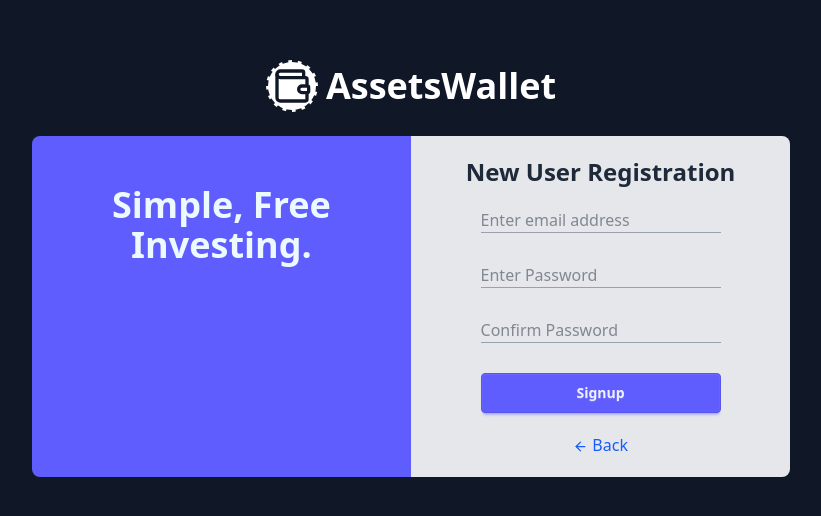
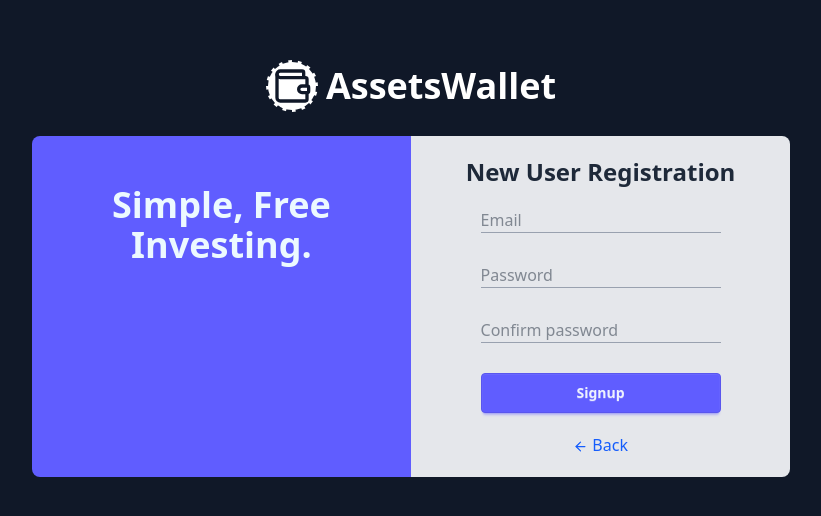
Before and after one commit to SatyShrey/user-login, a Next.js app: page /signup in a window 1280 px wide. Shown: the part 134-650 px from the top of the page, without its empty margins (229-1050 px from the left). Built offline with nearby package versions, Linux system fonts and the light colour scheme; no server answers; the database is empty; sample sign-in values are in the browser's storage.

Commit message:
added Input component

```diff
--- /dev/null
+++ b/app/Input.jsx
@@ -0,0 +1,56 @@
+"use client";
+import { useState } from "react";
+import { BsEye, BsEyeSlash } from "react-icons/bs";
+
+const Input = ({
+  setValue,
+  nextRef = null,
+  type = "text",
+  placeholder = "",
+  onSubmit = () => null,
+  ref,
+  value,
+  regEx,
+  error=""
+}) => {
+  const handleKeyDown = (e, nextRef) => {
+    if (e.key === "Enter") {
+      e.preventDefault();
+      if (nextRef) {
+        nextRef.current.focus();
+      } else {
+        onSubmit();
+      }
+    }
+  };
+
+  const [inputType, setinputType] = useState("password");
+  return (
+    <div className="focus-within:[&>span]:w-60 w-fit mx-auto relative">
+      <input
+        type={type === "password" ? inputType : type}
+        className="border-b border-b-gray-400 w-60 outline-0"
+        placeholder={placeholder}
+        onChange={(e) => setValue(e.target.value)}
+        ref={ref}
+        onKeyDown={(e) => handleKeyDown(e, nextRef)}
+      />
+      <span className="w-0 border-t-2 border-t-primary duration-300 mx-auto block" />
+      <div className="text-red-500 h-7">
+        {value && !regEx.test(value) && error}
+      </div>
+      {value && type === "password" && (
+        <div
+          className="absolute top-1 right-1 cursor-pointer"
+          onClick={() => {
+            setinputType((prev) => (prev === "password" ? "text" : "password"));
+          }}
+        >
+          {inputType === "text" ? <BsEyeSlash /> : <BsEye />}
+        </div>
+      )}
+    </div>
+  );
+};
+
+export default Input;
--- a/app/login/page.jsx
+++ b/app/login/page.jsx
@@ -1,16 +1,15 @@
 "use client";
 
-import { useEffect, useState } from "react";
+import { useEffect, useRef, useState } from "react";
 import { AnimatePresence, motion } from "framer-motion";
 import { ArrowRight, DollarSign, IndianRupee, Wallet } from "lucide-react";
 import { GiGoldBar } from "react-icons/gi";
-import GoogleLogo from "./googlelogo";
-import { BsEye, BsEyeSlash } from "react-icons/bs";
 import { toast } from "react-toastify";
 import { useRouter } from "next/navigation";
-import { auth, googleProvider, login } from "../../firebase/firebase";
-import { signInWithEmailAndPassword, signInWithPopup } from "firebase/auth";
+import { auth } from "../../firebase/firebase";
+import { signInWithEmailAndPassword } from "firebase/auth";
 import { useValues } from "@/contexts/contexts";
+import Input from "../Input";
 
 const Icon = ({ Component, size = 30 }) => {
   return <Component size={size} />;
@@ -82,13 +81,14 @@ const SideSection = () => {
 };
 
 const LoginSection = () => {
-  const [inputType, setInputType] = useState("password");
   const [email, setemail] = useState("");
   const [password, setpassword] = useState("");
   const emailRegex = /^[^\s@]+@[^\s@]+\.[^\s@]+$/;
   const passwordRegex = /^.{6,}$/;
   const route = useRouter();
-  const {setviewLoder,setuser} = useValues();
+  const { setviewLoder } = useValues();
+  const emailRef = useRef(null);
+  const passwordRef = useRef(null);
 
   const login = async () => {
     if (!email) {
@@ -100,8 +100,7 @@ const LoginSection = () => {
     if (emailRegex.test(email) && passwordRegex.test(password)) {
       setviewLoder(true);
       try {
-        const res=await signInWithEmailAndPassword(auth, email, password);
-        setuser(res.user);
+        await signInWithEmailAndPassword(auth, email, password);
         toast.success("Login success");
         route.push("/");
       } catch (e) {
@@ -112,16 +111,14 @@ const LoginSection = () => {
     }
   };
 
-  const loginWithGoogle = async () => {
-    setviewLoder(true);
-    try {
-      await signInWithPopup(auth, googleProvider);
-      toast.success("Login success");
-      return route.push("/");
-    } catch (e) {
-      toast.error(e.message);
-    } finally {
-      setviewLoder(false);
+  const handleKeyDown = (e, nextRef) => {
+    if (e.key === "Enter") {
+      e.preventDefault();
+      if (nextRef) {
+        nextRef.current.focus();
+      } else {
+        login();
+      }
     }
   };
 
@@ -130,56 +127,27 @@ const LoginSection = () => {
       <h3 className="font-semibold text-2xl mb-5">
         Welcome to <span className="font-bold">AssetsWallet</span>
       </h3>
-      <button
-        onClick={loginWithGoogle}
-        className="flex gap-1 shadow mx-auto items-center px-2 h-12 bg-white rounded hover:scale-105 active:scale-95 hover:bg-white/80 duration-300 cursor-pointer"
-      >
-        <span>
-          <GoogleLogo size={32} />
-        </span>
-        <span>Continue with Google</span>
-      </button>
-      <div className="my-5">Or</div>
-      {/*............email input div...........*/}
-      <div className="focus-within:[&>span]:w-60 w-fit mx-auto">
-        <input
-          type="email"
-          className="border-b border-b-gray-400 w-60 outline-0"
-          placeholder="Enter email address"
-          onChange={(e) => setemail(e.target.value)}
-        />
-        <span className="w-0 border-t-2 border-t-primary block duration-300 mx-auto" />
-        <div className="text-red-500 h-7">
-          {email && !emailRegex.test(email) && "Enter a valid email address"}
-        </div>
-      </div>
-      {/*............password input div...........*/}
-      <div className="focus-within:[&>span]:w-60 w-fit mx-auto relative">
-        <input
-          type={inputType}
-          className="border-b border-b-gray-400 w-60 outline-0"
-          placeholder="Enter Password"
-          onChange={(e) => setpassword(e.target.value)}
-        />
-        <span className="w-0 border-t-2 border-t-primary block duration-300 mx-auto" />
-        <div className="text-red-500 h-7">
-          {password &&
-            !passwordRegex.test(password) &&
-            "Enter at least six characters"}
-        </div>
-        {password && (
-          <button
-            className="absolute top-1 right-1 cursor-pointer"
-            onClick={() => {
-              setInputType((prev) =>
-                prev === "password" ? "text" : "password"
-              );
-            }}
-          >
-            {inputType === "text" ? <BsEyeSlash /> : <BsEye />}
-          </button>
-        )}
-      </div>
+      <Input
+        value={email}
+        setValue={setemail}
+        ref={emailRef}
+        regEx={emailRegex}
+        nextRef={passwordRef}
+        placeholder="Email"
+        type="email"
+        error="Please enter a valid email"
+      />
+
+      <Input
+        value={password}
+        setValue={setpassword}
+        ref={passwordRef}
+        regEx={passwordRegex}
+        placeholder="Password"
+        type="password"
+        error="Enter at least six characters"
+        onSubmit={login}
+      />
       {/*............Login button...........*/}
       <button onClick={login} className="btn btn-primary w-60">
         Login
--- a/app/signup/page.jsx
+++ b/app/signup/page.jsx
@@ -1,6 +1,6 @@
 "use client";
 
-import { useEffect, useState } from "react";
+import { useEffect, useRef, useState } from "react";
 import { AnimatePresence, motion } from "framer-motion";
 import { ArrowLeft, DollarSign, IndianRupee, Wallet } from "lucide-react";
 import { GiGoldBar } from "react-icons/gi";
@@ -14,6 +14,7 @@ import {
 } from "firebase/auth";
 import Loading from "../Loading";
 import { useValues } from "@/contexts/contexts";
+import Input from "../Input";
 
 const Icon = ({ Component, size = 30 }) => {
   return <Component size={size} />;
@@ -85,14 +86,15 @@ const SideSection = () => {
 };
 
 const SignupSection = ({ setloading }) => {
-  const [inputType, setInputType] = useState("password");
-  const [inputType2, setInputType2] = useState("password");
   const [email, setemail] = useState("");
   const [password, setpassword] = useState("");
   const [confirmpassword, setconfirmpassword] = useState("");
   const emailRegex = /^[^\s@]+@[^\s@]+\.[^\s@]+$/;
   const passwordRegex = /^.{6,}$/;
   const route = useRouter();
+  const emailRef = useRef(null);
+  const passwordRef = useRef(null);
+  const confirmPasswordRef = useRef(null);
 
   const signup = async () => {
     if (!email) {
@@ -126,92 +128,54 @@ const SignupSection = ({ setloading }) => {
     <div className="w-full bg-gray-200 text-gray-800 text-center p-5">
       <h3 className="font-semibold text-2xl mb-5">New User Registration</h3>
 
-      {/*............email input div...........*/}
-      <div className="focus-within:[&>span]:w-60 w-fit mx-auto">
-        <input
-          type="email"
-          className="border-b border-b-gray-400 w-60 outline-0"
-          placeholder="Enter email address"
-          onChange={(e) => setemail(e.target.value)}
-        />
-        <span className="w-0 border-t-2 border-t-primary duration-300 mx-auto block" />
-        <div className="text-red-500 h-7">
-          {email && !emailRegex.test(email) && "Enter a valid email address"}
-        </div>
-      </div>
-      {/*............password input div...........*/}
-      <div className="focus-within:[&>span]:w-60 w-fit mx-auto relative">
-        <input
-          type={inputType}
-          className="border-b border-b-gray-400 w-60 outline-0"
-          placeholder="Enter Password"
-          onChange={(e) => setpassword(e.target.value)}
-        />
-        <span className="w-0 border-t-2 border-t-primary duration-300 mx-auto block" />
-        <div className="text-red-500 h-7">
-          {password &&
-            !passwordRegex.test(password) &&
-            "Enter at least six characters"}
-        </div>
-        {password && (
-          <button
-            className="absolute top-1 right-1 cursor-pointer"
-            onClick={() => {
-              setInputType((prev) =>
-                prev === "password" ? "text" : "password"
-              );
-            }}
-          >
-            {inputType === "text" ? <BsEyeSlash /> : <BsEye />}
-          </button>
-        )}
-      </div>
-      {/*............confirm password input div...........*/}
-      <div className="focus-within:[&>span]:w-60 w-fit mx-auto relative">
-        <input
-          type={inputType2}
-          className="border-b border-b-gray-400 w-60 outline-0"
-          placeholder="Confirm Password"
-          onChange={(e) => setconfirmpassword(e.target.value)}
-        />
-        <span className="w-0 border-t-2 border-t-primary duration-300 mx-auto block" />
-        <div className="text-red-500 h-7">
-          {confirmpassword &&
-            password &&
-            passwordRegex.test(password) &&
-            !(password === confirmpassword) &&
-            "Please enter the same password"}
-        </div>
-        {confirmpassword && (
-          <button
-            className="absolute top-1 right-1 cursor-pointer"
-            onClick={() => {
-              setInputType2((prev) =>
-                prev === "password" ? "text" : "password"
-              );
-            }}
-          >
-            {inputType2 === "text" ? <BsEyeSlash /> : <BsEye />}
-          </button>
-        )}
-      </div>
+      <Input
+        value={email}
+        setValue={setemail}
+        ref={emailRef}
+        regEx={emailRegex}
+        nextRef={passwordRef}
+        placeholder="Email"
+        type="email"
+        error="Please enter a valid email"
+      />
+
+      <Input
+        value={password}
+        setValue={setpassword}
+        ref={passwordRef}
+        regEx={passwordRegex}
+        nextRef={confirmPasswordRef}
+        placeholder="Password"
+        type="password"
+        error="Enter at least six characters"
+      />
+      <Input
+        value={confirmpassword}
+        setValue={setconfirmpassword}
+        ref={confirmPasswordRef}
+        regEx={new RegExp(`^${password}$`)}
+        placeholder="Confirm password"
+        type="password"
+        error="Enter the same password"
+        onSubmit={signup}
+      />
       {/*............signup button...........*/}
       <button onClick={signup} className="btn btn-primary w-60">
         Signup
       </button>
-      <div
+      <button
         onClick={() => route.back()}
-        className="text-blue-600 mt-5 cursor-pointer"
+        className="text-blue-600 mt-5 cursor-pointer block mx-auto"
       >
         <ArrowLeft size={15} className="inline" />{" "}
         <span className="hover:underline">Back</span>{" "}
-      </div>
+      </button>
     </div>
   );
 };
 
 function page() {
-  const {setviewLoder} = useValues();
+  const { setviewLoder } = useValues();
   return (
     <div className="min-h-screen overflow-y-scroll bg-gray-900 flex justify-center flex-col gap-5 items-center bar-0 px-1 sm:px-3">
       <Header />
--- a/firebase/firebase.js
+++ b/firebase/firebase.js
@@ -22,6 +22,7 @@ export const auth = getAuth(app);
 export const db = getFirestore(app);
 export const storage = getStorage(app);
 
+
 export const saveData = async (uid,folder, data) => {
   await setDoc(doc(db, folder, uid), data, { merge: true });
 };
```
Also changed, not shown: app/Portfolio.jsx (+31 -27 lines), app/login/googlelogo.jsx (deleted, +0 -32 lines), data/data.js (+0 -37 lines).
